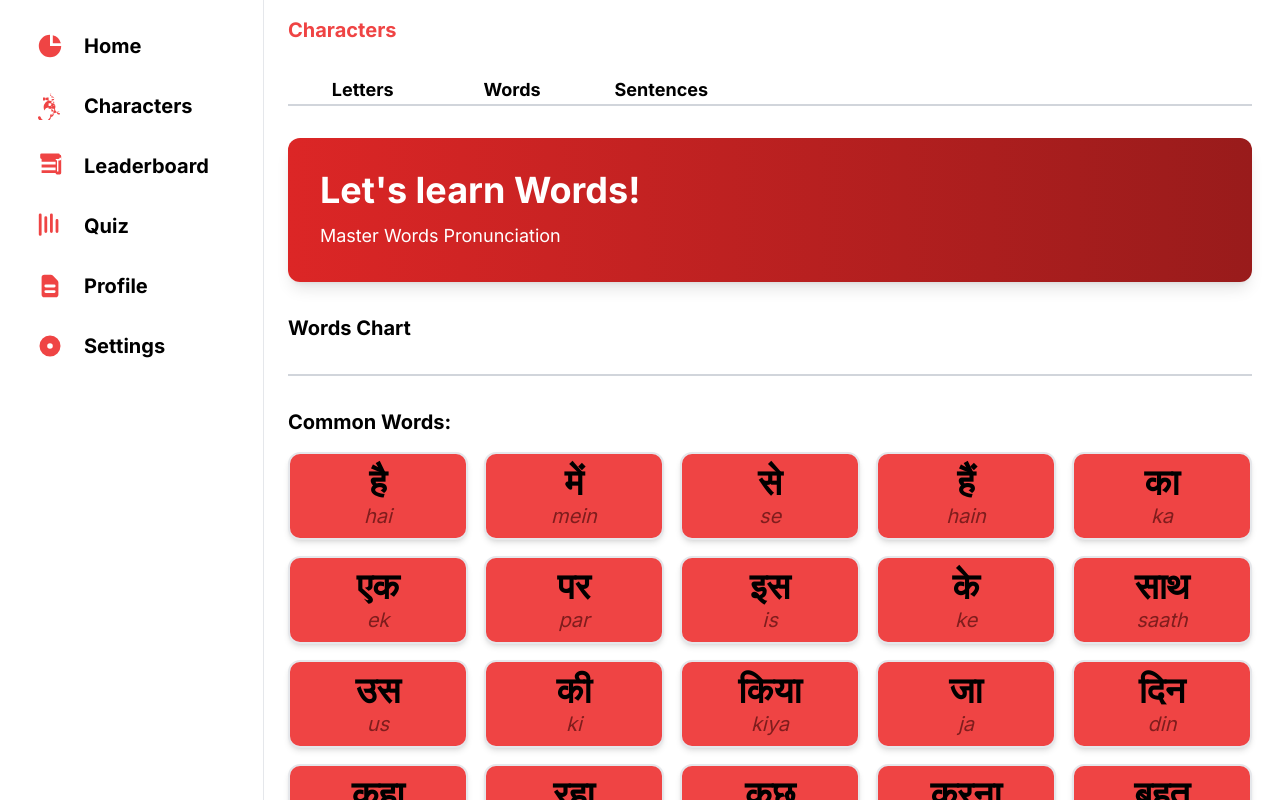
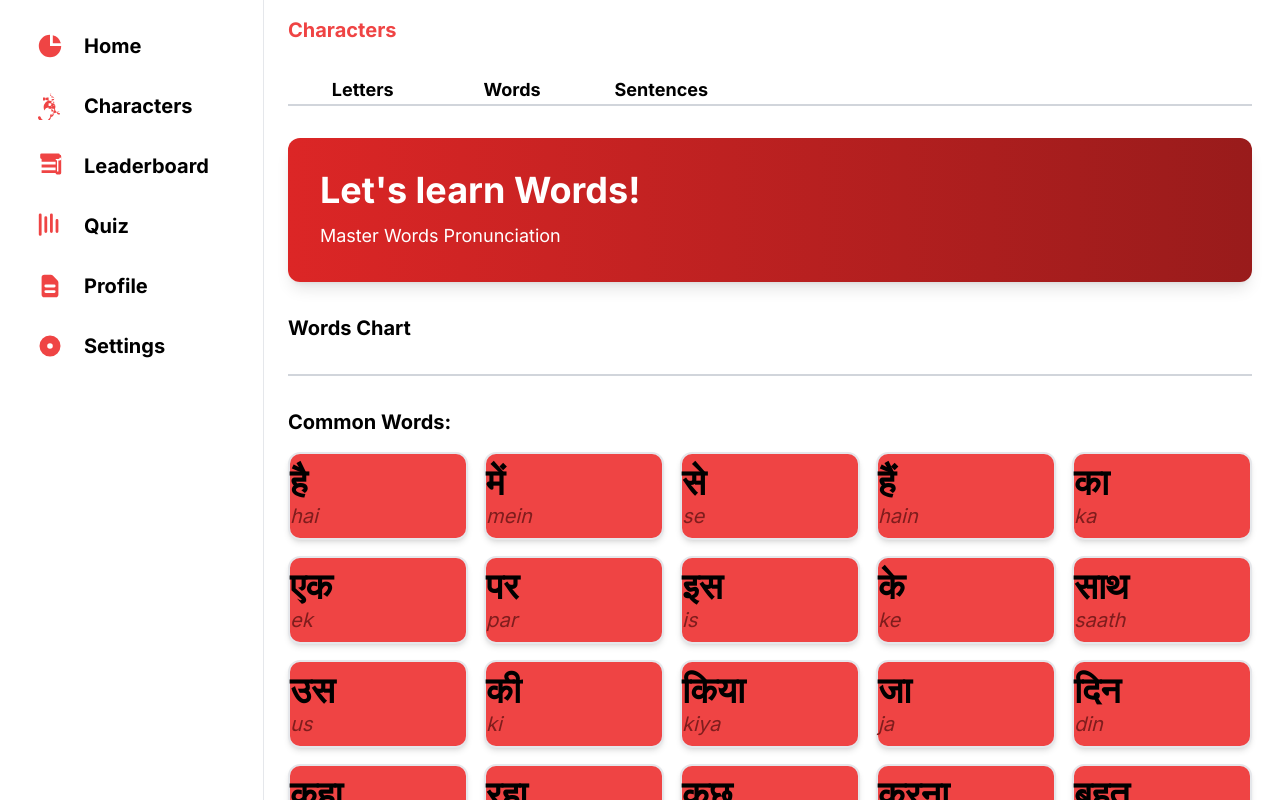
Before and after one commit to sundaramrai/LingoLeap, a Next.js app: page /user/characters in a window 1280 px wide. Both pictures are taken after a click on the button "Words". Shown: the top 800 px of the page. Built offline with nearby package versions, Linux system fonts and the light colour scheme.

Commit message:
refactor(WordsChart.jsx): replace divs with buttons for better accessibility and interaction

```diff
--- a/src/app/components/WordsChart.jsx
+++ b/src/app/components/WordsChart.jsx
@@ -22,47 +22,27 @@ const WordsChart = () => {
       <h4 className="font-bold mb-4 text-xl">Common Words:</h4>
 
       <div className="chart-container grid-cols-5">
-        {wordsData.common.map((char, index) => (
-          <div
-            key={`id-${index}`}
-            className={`chart-char-container ${char.word ? 'chart-filled-container' : 'chart-empty-container'}`} onClick={() => audio(char.word)}
+        {wordsData.common.map((char, idx) => (
+          <button
+            key={char.word ? `word-${char.word}-${idx}` : `pron-${char.pronunciation}-${idx}`}
+            type="button"
+            className={`chart-char-container ${char.word ? 'chart-filled-container' : 'chart-empty-container'}`}
+            onClick={() => audio(char.word)}
+            onKeyDown={(e) => {
+              if (e.key === 'Enter' || e.key === ' ') {
+                audio(char.word);
+              }
+            }}
+            tabIndex={0}
+            aria-label={char.word ? `Play pronunciation for ${char.word}` : 'Play pronunciation'}
           >
             {char.word}
             <span className="chart-pronunciation">{char.pronunciation}</span>
-          </div>
+          </button>
         ))}
       </div>
 
       <hr className="chart-break" />
-
-      {/* <hr className="chart-break" />
-
-      <div className="chart-container grid-cols-5">
-        {lettersData.consonants.map((char, index) => (
-          <div
-            key={`id-${index}`}
-            className="chart-char-container chart-filled-container"
-          >
-            {char.character}
-            <span className="chart-pronunciation">{char.pronunciation}</span>
-          </div>
-        ))}
-      </div>
-
-      <hr className="chart-break" />
-
-      <div className="chart-container grid-cols-3">
-        {lettersData.dependingVowels.map((char, index) => (
-          <div
-            key={`id-${index}`}
-            className="chart-char-container chart-filled-container"
-          >
-            {char.character}
-            <span className="chart-pronunciation">{char.pronunciation}</span>
-          </div>
-        ))}
-      </div> */}
-
     </section>
   )
 }
```
